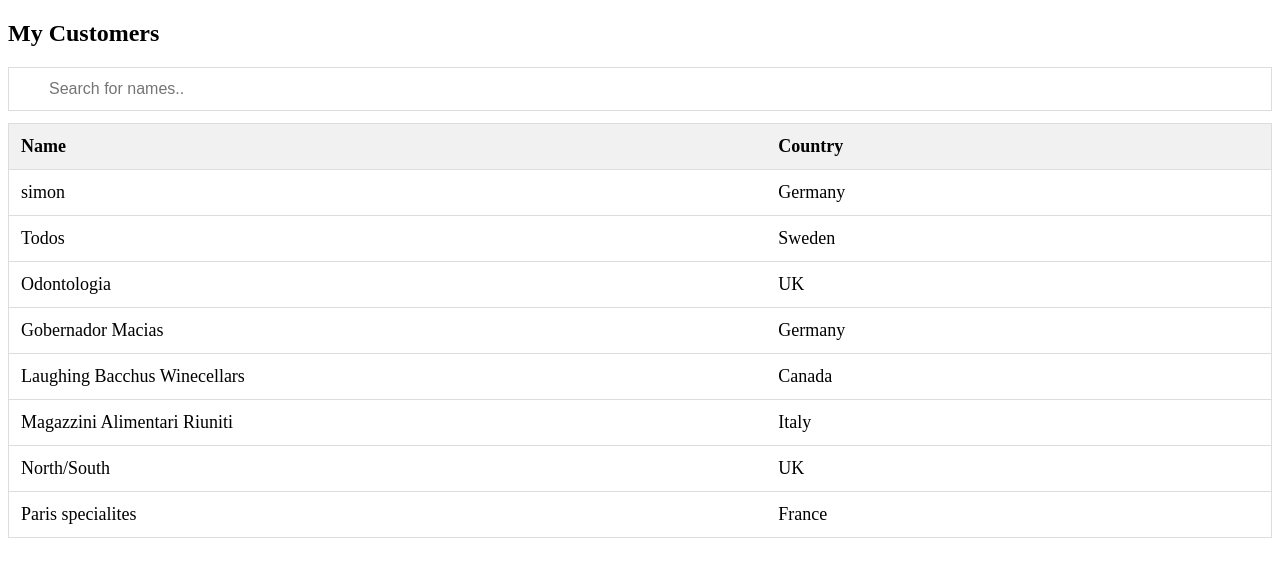
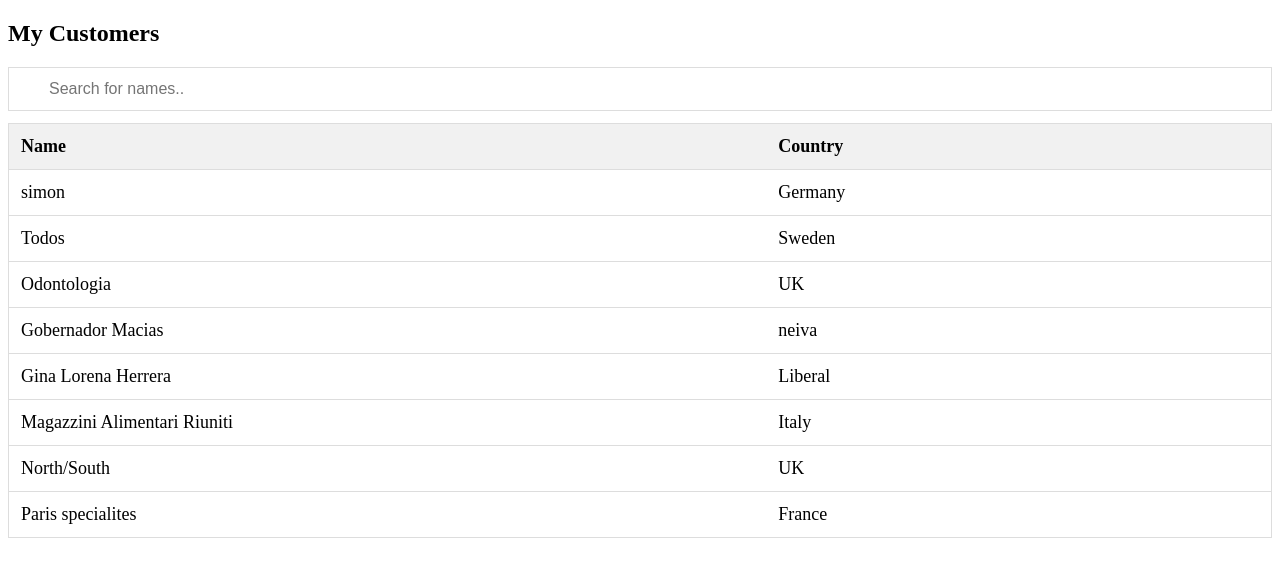
Before and after one commit to noenadies/menumensajestext, a plain HTML site: page index.html in a window 1280 px wide. Drawn offline with Linux system fonts and the light colour scheme.

Commit message:
Update index.html

```diff
--- a/index.html
+++ b/index.html
@@ -64,11 +64,11 @@
   </tr>
   <tr>
     <td  onclick="fgobernamacias();" >Gobernador Macias</td>
-    <td>Germany</td>
+    <td>neiva</td>
   </tr>
   <tr>
-    <td>Laughing Bacchus Winecellars</td>
-    <td>Canada</td>
+    <td  onclick="fginaconcejaliberal();"  >Gina Lorena Herrera </td>
+    <td>Liberal</td>
   </tr>
   <tr>
     <td>Magazzini Alimentari Riuniti</td>
@@ -135,6 +135,11 @@ window.location="https://noenadies.github.io/mensajesandroidCDneivamacias/";
 
 
 
+function  fginaconcejaliberal(){
+
+
+window.location="https://noenadies.github.io/mensjaesginaconcejal/";
+}
 
 
 
```
